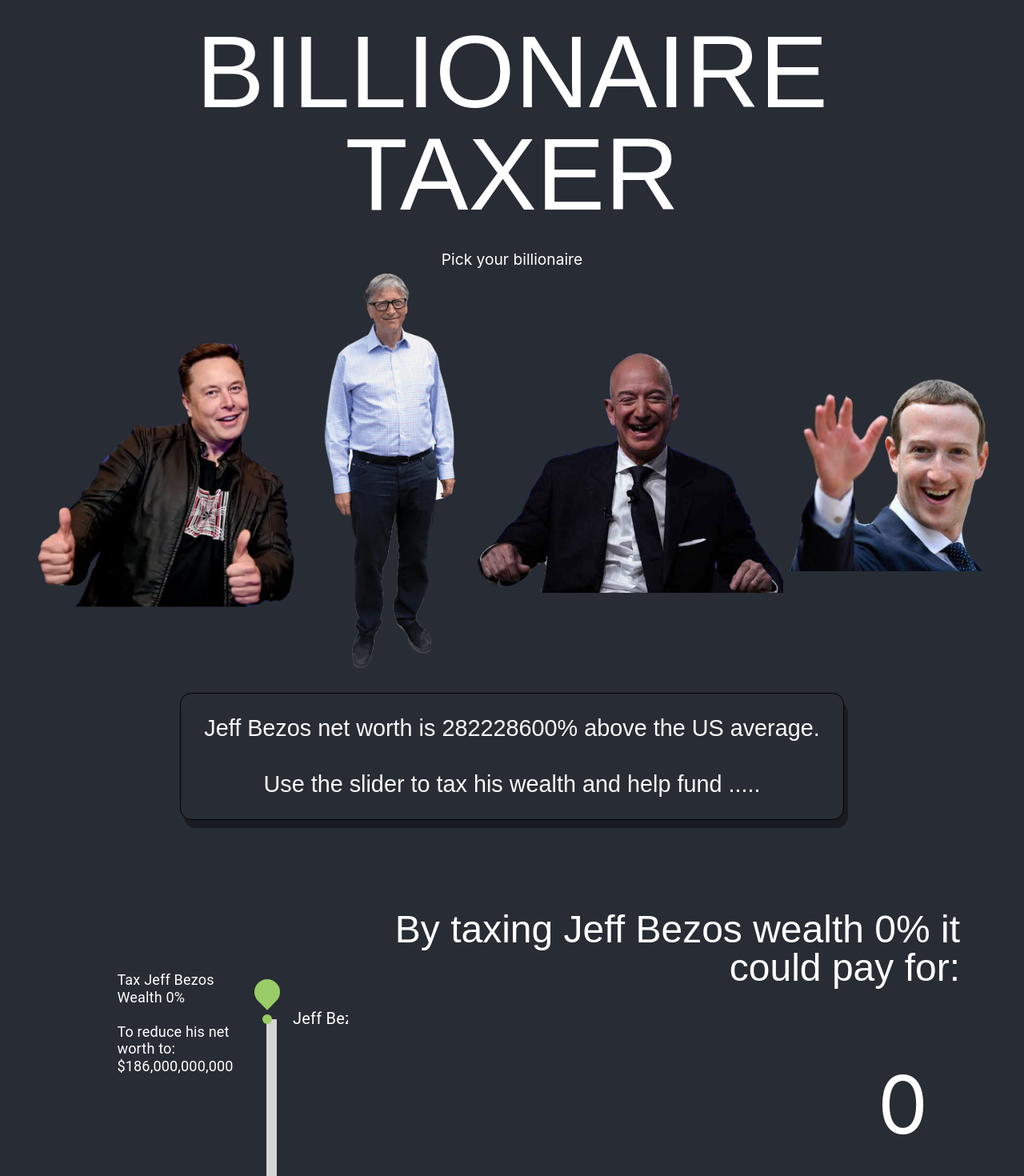
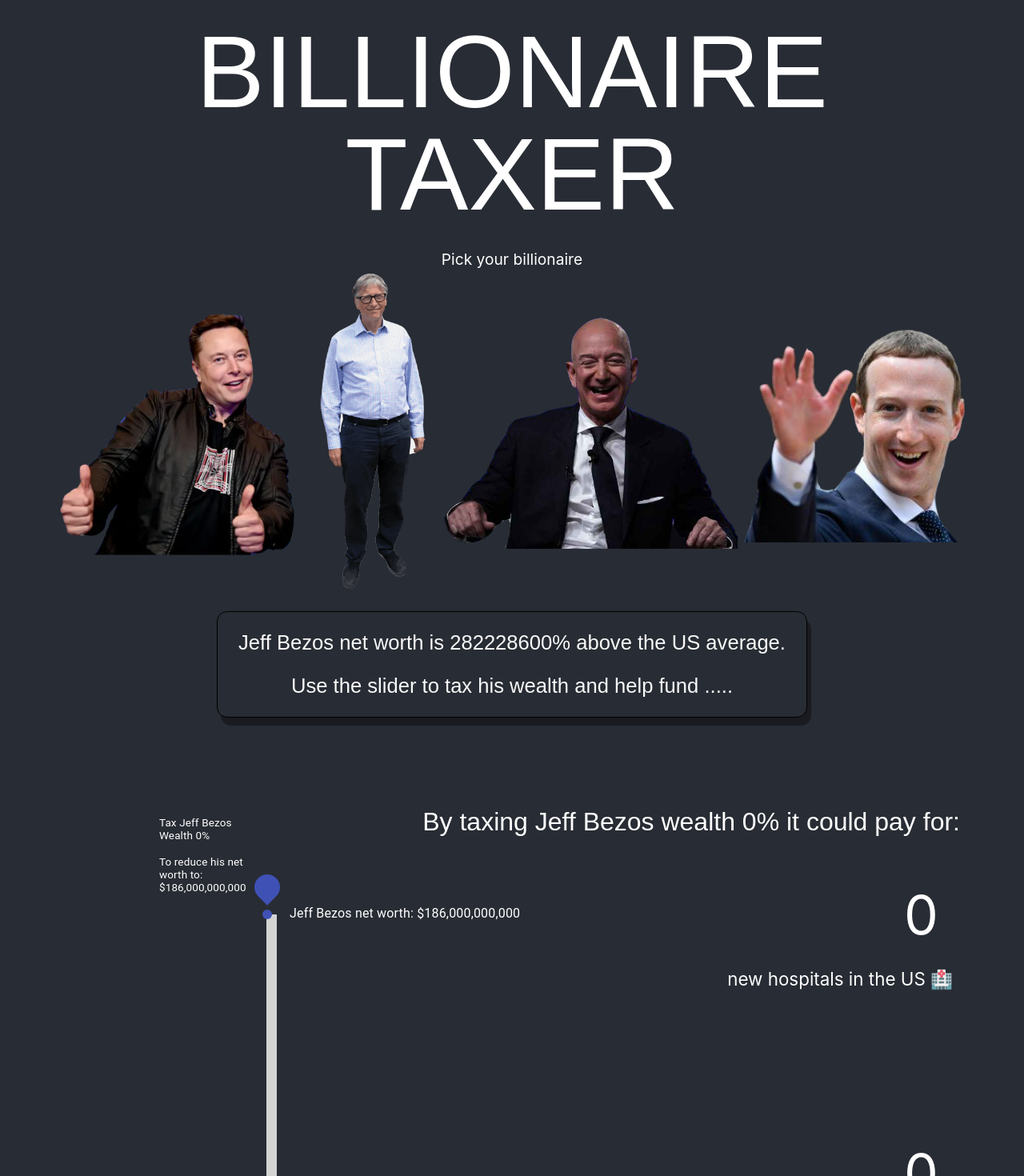
Before and after one commit to hey-irh/Billionaire-Taxer, a React (Create React App) app: page / in a window 1280 px wide. Shown: the top 1470 px of the page at 80% size. Built offline with nearby package versions, Linux system fonts and the light colour scheme.

Commit message:
materialui css changes

```diff
--- a/src/Components/Paragraphs/Paragraphs.css
+++ b/src/Components/Paragraphs/Paragraphs.css
@@ -3,7 +3,7 @@
 }
 
 p {
-  font-size: 1.8em;
+  font-size: 1.4em;
   background-color: #282c34;
   text-align: right;
   padding: 0.4em;
@@ -18,7 +18,7 @@ p {
 }
 
 .big-number {
-  font-size: 6.25em;
+  font-size: 4.25em;
 }
 
 /* Small device styles */
--- a/src/Components/Statements/Statements.css
+++ b/src/Components/Statements/Statements.css
@@ -1,14 +1,14 @@
 .tax {
   text-align: center;
   position: sticky;
-  font-size: 1.5em;
+  font-size: 2em;
   top: 0em;
   background-color: #282c34;
   font-family: 'Alegreya Sans', sans-serif;
   color: white;
   text-align: right;
   padding-bottom: 1.2em;
-  padding-top: 0.5em;
+  padding-top: 0.9em;
 }
 
 .networth {
@@ -25,7 +25,7 @@
 /* styles for large screens */
 @media (min-width: 600px) {
   .tax {
-    font-size: 3em;
+    font-size: 2em;
   }
 
   .textBox {
--- a/src/Components/TopGrid/TopGrid.css
+++ b/src/Components/TopGrid/TopGrid.css
@@ -1,6 +1,6 @@
 .initialStatement {
   font-family: 'Alegreya Sans', sans-serif;
-  font-size: 0.9em;
+  font-size: 0.8em;
   color: #f9f9f9;
   border-radius: 0.5em;
   background-color: #282c34;
@@ -21,9 +21,39 @@
   animation-iteration-count: infinite;
 }
 
-.billionaire-img:hover {
+.elon-img:hover {
   animation: shake 0.5s;
   animation-iteration-count: infinite;
+}
+
+.elon-img {
+  width: 10em;
+}
+
+.bill-img:hover {
+  animation: shake 0.5s;
+  animation-iteration-count: infinite;
+}
+
+.bill-img {
+  width: 5em;
+}
+.jeff-img:hover {
+  animation: shake 0.5s;
+  animation-iteration-count: infinite;
+}
+
+.jeff-img {
+  width: 12em;
+}
+
+.mark-img:hover {
+  animation: shake 0.5s;
+  animation-iteration-count: infinite;
+}
+
+.mark-img {
+  width: 9em;
 }
 
 @keyframes shake {
--- a/src/Components/TopGrid/TopGrid.js
+++ b/src/Components/TopGrid/TopGrid.js
@@ -43,7 +43,7 @@ function TopGrid() {
                 <img
                   src={ElonMuskPic}
                   alt='Elon Musk'
-                  className='billionaire-img'
+                  className='elon-img billionaire-img'
                   width='350em'
                   onClick={() => {
                     setbillionaire(209000000000);
@@ -54,7 +54,7 @@ function TopGrid() {
                 <img
                   src={billGatesPic}
                   alt='Bill Gates'
-                  className='billionaire-img'
+                  className='bill-img billionaire-img'
                   width='200em'
                   onClick={() => {
                     setbillionaire(134000000000);
@@ -65,7 +65,7 @@ function TopGrid() {
                 <img
                   src={JeffBezospic}
                   alt='Jeff Bezos'
-                  className='billionaire-img'
+                  className='jeff-img billionaire-img'
                   width='400em'
                   onClick={() => {
                     setbillionaire(186000000000);
@@ -77,7 +77,7 @@ function TopGrid() {
                   src={markZuckpic}
                   alt='Mark Zuckerberg'
                   width='260em'
-                  className='MarkZuckerberg billionaire-img'
+                  className='mark-img billionaire-img'
                   onClick={() => {
                     setbillionaire(101000000000);
                     setname('Mark Zuckerberg');
--- a/src/Components/VerticleSlider/VerticleSlider.css
+++ b/src/Components/VerticleSlider/VerticleSlider.css
@@ -19,26 +19,26 @@
 
 .MuiSlider-markLabel {
   color: white;
-  font-size: 20px;
+  font-size: 1em;
   margin-left: 1em;
 }
 
-.PrivateValueLabel-label-10 {
+/* .PrivateValueLabel-label-10 {
   margin-right: 12em;
   margin-bottom: 6em;
-}
+} */
 
-.PrivateValueLabel-offset-8 {
+/* .PrivateValueLabel-offset-8 {
   font-size: 1.125em;
-}
+} */
 
-.PrivateValueLabel-circle-9 {
+/* .PrivateValueLabel-circle-9 {
   background-color: #99cc66;
 }
 
 .MuiSlider-thumb {
   background-color: #99cc66;
-}
+} */
 
 .MuiSlider-vertical .MuiSlider-track {
   width: 0.8em;
@@ -46,6 +46,9 @@
 
 #sliderText {
   background-color: #282c34;
+  margin-right: 12em;
+  margin-bottom: 6em;
+  font-size: 1.125em;
 }
 
 /* styles for large screens */
```
